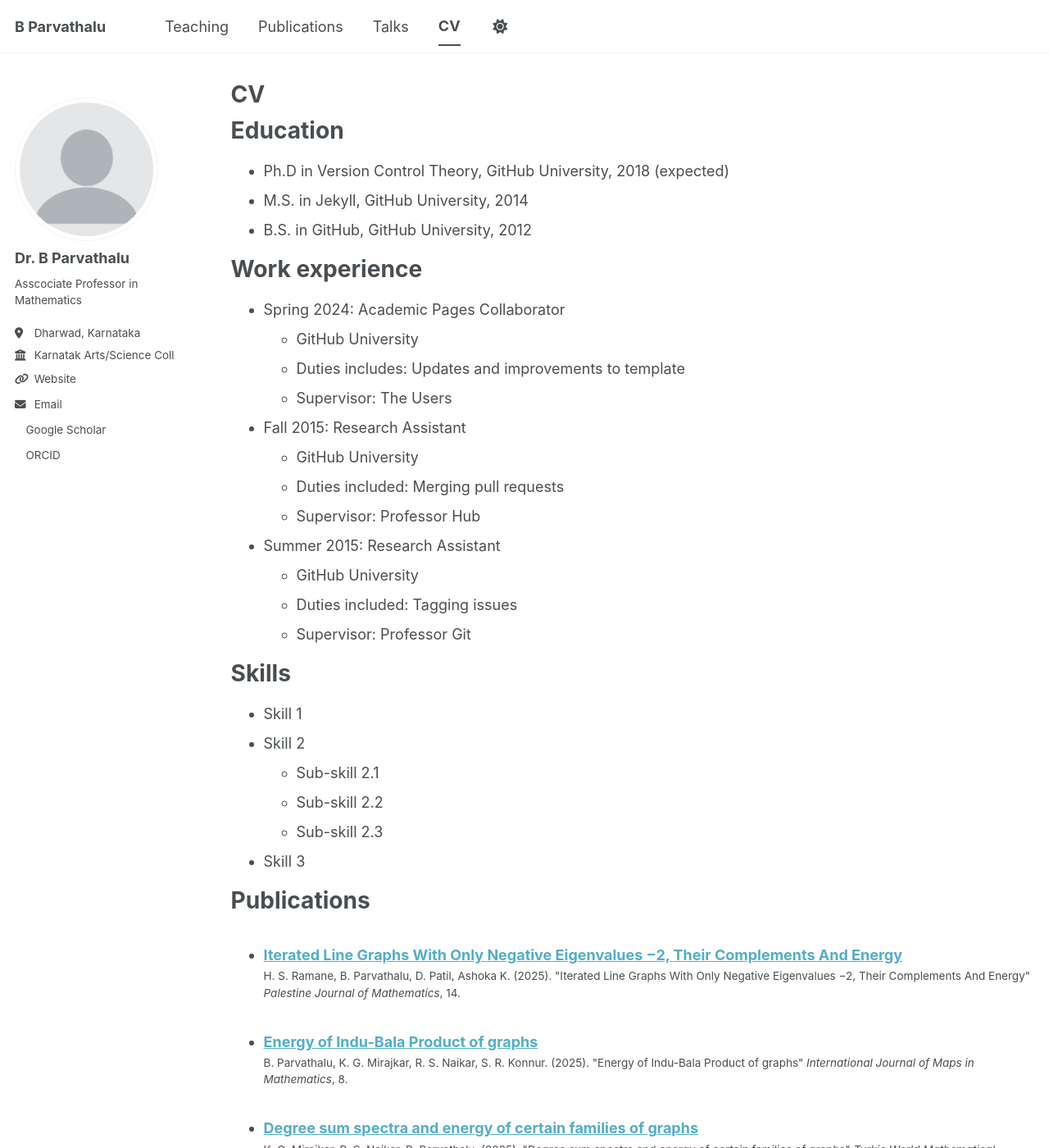
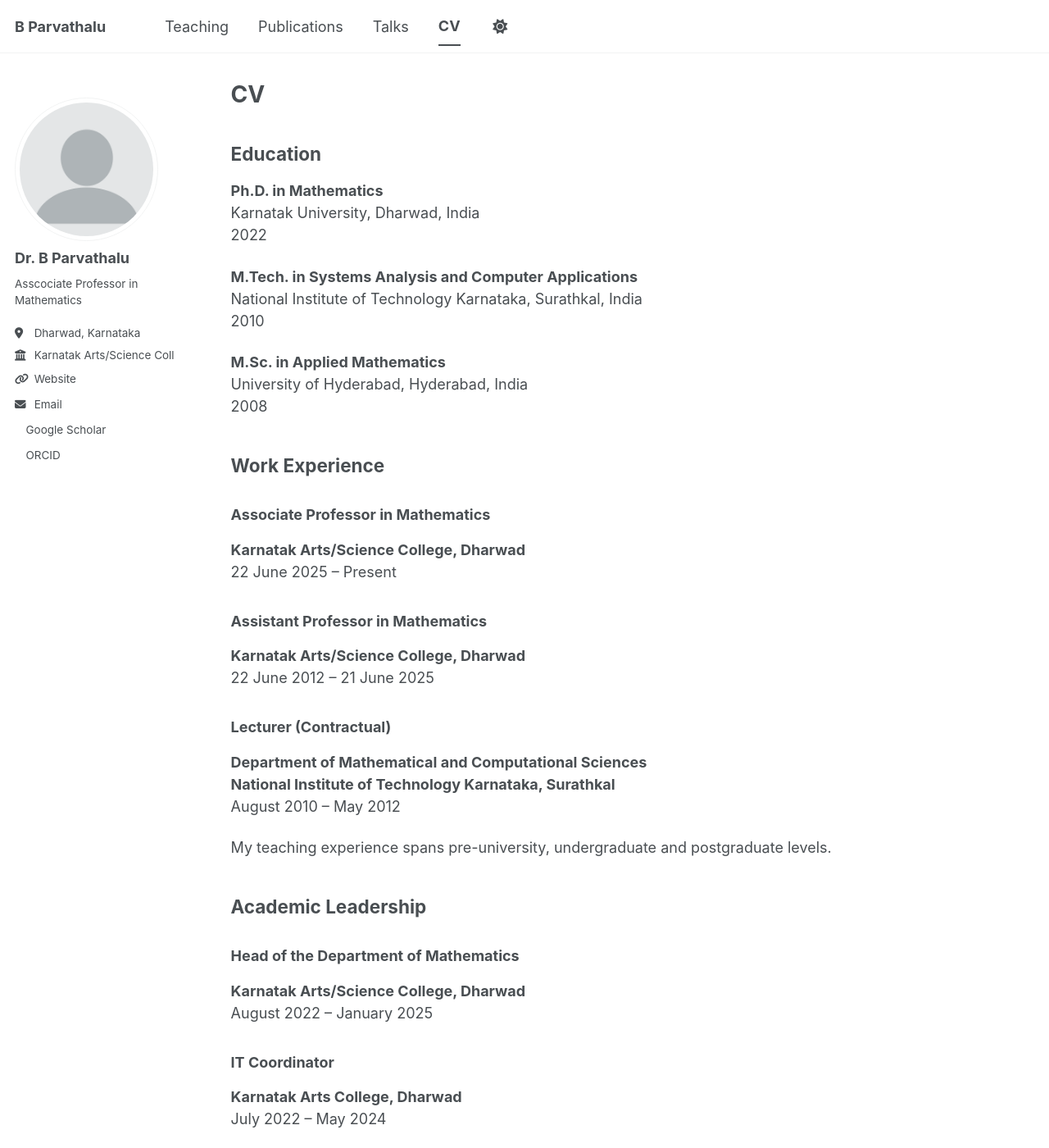
Before and after one commit to drbp-kcd/drbp-kcd.github.io, a Jekyll site: the page built from _pages/cv.md, in a window 1280 px wide and 1400 px high. Shown: the whole window at 82% size. Built offline with Jekyll 4.4.1, drawn with Linux system fonts in a browser that asks for light colours; a style sheet for code colours, icons or effects is not loaded; some of the changed text lies outside the part shown.

Commit message:
Revise CV with updated education and work experience
Updated CV with new education and work experience details, including teaching roles and technical skills.

```diff
--- a/_pages/cv.md
+++ b/_pages/cv.md
@@ -9,37 +9,58 @@ redirect_from:
 
 {% include base_path %}
 
-Education
-======
-* Ph.D in Version Control Theory, GitHub University, 2018 (expected)
-* M.S. in Jekyll, GitHub University, 2014
-* B.S. in GitHub, GitHub University, 2012
+## Education
 
-Work experience
-======
-* Spring 2024: Academic Pages Collaborator
-  * GitHub University
-  * Duties includes: Updates and improvements to template
-  * Supervisor: The Users
+**Ph.D. in Mathematics**
+Karnatak University, Dharwad, India
+2022
 
-* Fall 2015: Research Assistant
-  * GitHub University
-  * Duties included: Merging pull requests
-  * Supervisor: Professor Hub
+**M.Tech. in Systems Analysis and Computer Applications**
+National Institute of Technology Karnataka, Surathkal, India
+2010
 
-* Summer 2015: Research Assistant
-  * GitHub University
-  * Duties included: Tagging issues
-  * Supervisor: Professor Git
+**M.Sc. in Applied Mathematics**
+University of Hyderabad, Hyderabad, India
+2008
 
-Skills
-======
-* Skill 1
-* Skill 2
-  * Sub-skill 2.1
-  * Sub-skill 2.2
-  * Sub-skill 2.3
-* Skill 3
+## Work Experience
+
+### Associate Professor in Mathematics
+**Karnatak Arts/Science College, Dharwad**
+22 June 2025 – Present
+
+### Assistant Professor in Mathematics
+**Karnatak Arts/Science College, Dharwad**
+22 June 2012 – 21 June 2025
+
+### Lecturer (Contractual)
+**Department of Mathematical and Computational Sciences**
+**National Institute of Technology Karnataka, Surathkal**
+August 2010 – May 2012
+
+My teaching experience spans pre-university, undergraduate
+and postgraduate levels.
+
+## Academic Leadership
+
+### Head of the Department of Mathematics
+**Karnatak Arts/Science College, Dharwad**
+August 2022 – January 2025
+
+### IT Coordinator
+**Karnatak Arts College, Dharwad**
+July 2022 – May 2024
+
+## Technical Skills
+
+- **Programming Languages:** Python, C, C++, Java and JavaScript.
+- **Mathematical Computing:** MATLAB, SageMath, Scilab, Maxima,
+  Maple and Mathematica.
+- **Scientific Typesetting:** LaTeX.
+- **Web Technologies:** HTML, JSP and XML.
+- **Databases:** Oracle, PostgreSQL and Microsoft SQL Server 2005.
+- **Framework:** Apache Struts 2.
+- **Operating Systems:** Linux (Ubuntu) and Windows.
 
 Publications
 ======
```
